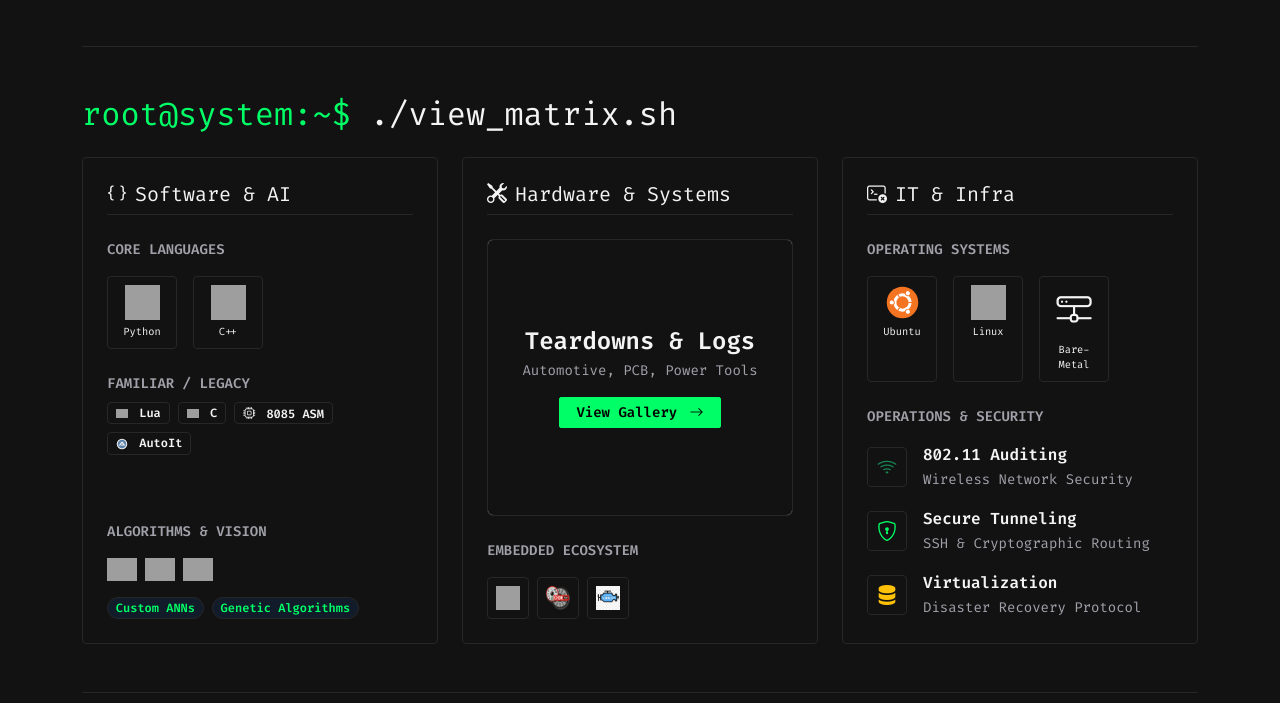
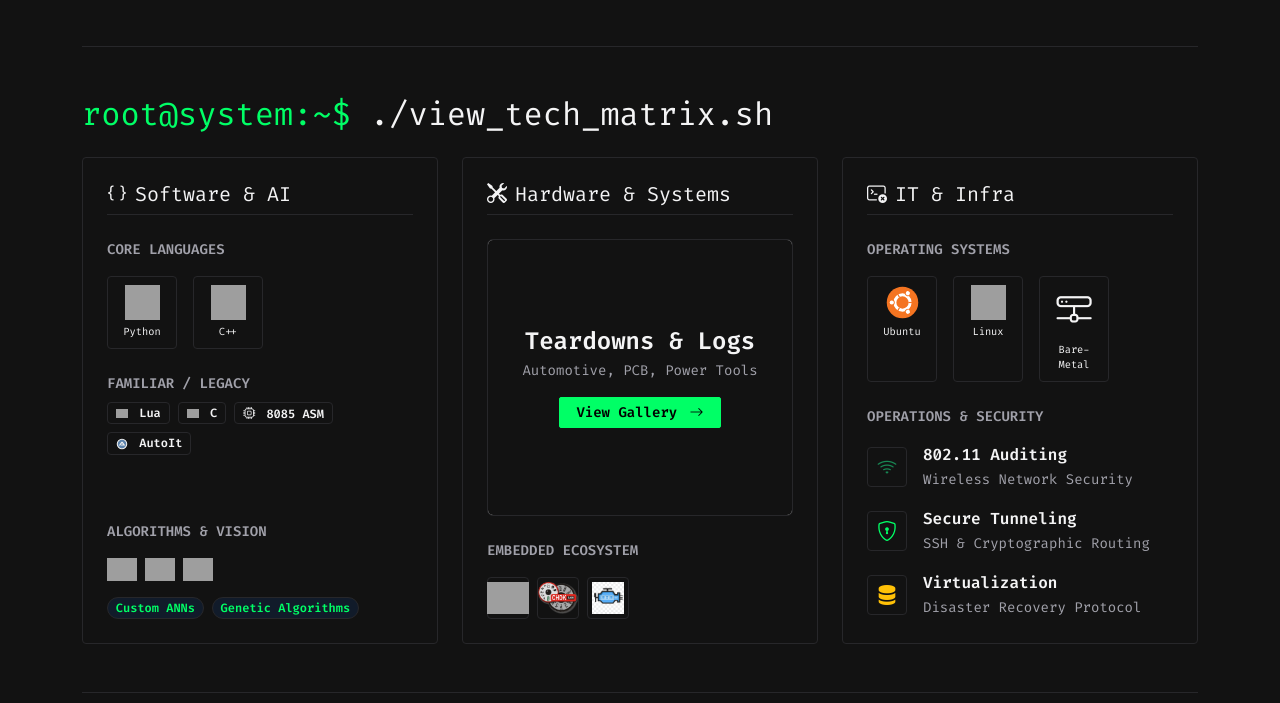
Before and after one commit to CodeRSTech/coderstech.github.io, a Jekyll site: the page built from index.md, in a window 1280 px wide, cut to the strip 397-1100 px from the top of the page. Built offline with Jekyll 4.4.1, drawn with Linux system fonts in a browser that asks for light colours; grey boxes are pictures that could not be loaded.

Commit message:
Removed icon width attribute and changed height from 24 to 32

```diff
--- a/_includes/skill_mat.html
+++ b/_includes/skill_mat.html
@@ -2,7 +2,7 @@
   <!-- old code below (replaced with new code)
   <h2 class="mb-4 text-light"><i class="bi bi-cpu-fill me-2 text-primary"></i>Technical Matrix</h2>
   -->
-  <h2 class="mb-4 text-light"><span class="text-primary">root@system:~$</span> ./view_matrix.sh</h2>
+  <h2 class="mb-4 text-light"><span class="text-primary">root@system:~$</span> ./view_tech_matrix.sh</h2>
   <div class="row g-4 align-items-stretch">
     <!-- COLUMN 1: Software & AI -->
     <div class="col-lg-4 col-md-12">
@@ -69,7 +69,7 @@
           <div class="d-flex gap-2 align-items-center flex-wrap">
             {% for icon in site.data.matrix.hardware_systems.embedded.icons %}
             <div class="bg-black border border-secondary rounded d-flex align-items-center justify-content-center hover-overlay transition-all" style="width: 42px; height: 42px;">
-              <img src="{{ icon.src }}" width="24" height="24" alt="{{ icon.name }}">
+              <img src="{{ icon.src }}" height="32" alt="{{ icon.name }}">
             </div>
             {% endfor %}
             {% for tag in site.data.matrix.hardware_systems.embedded.tags %}
```
